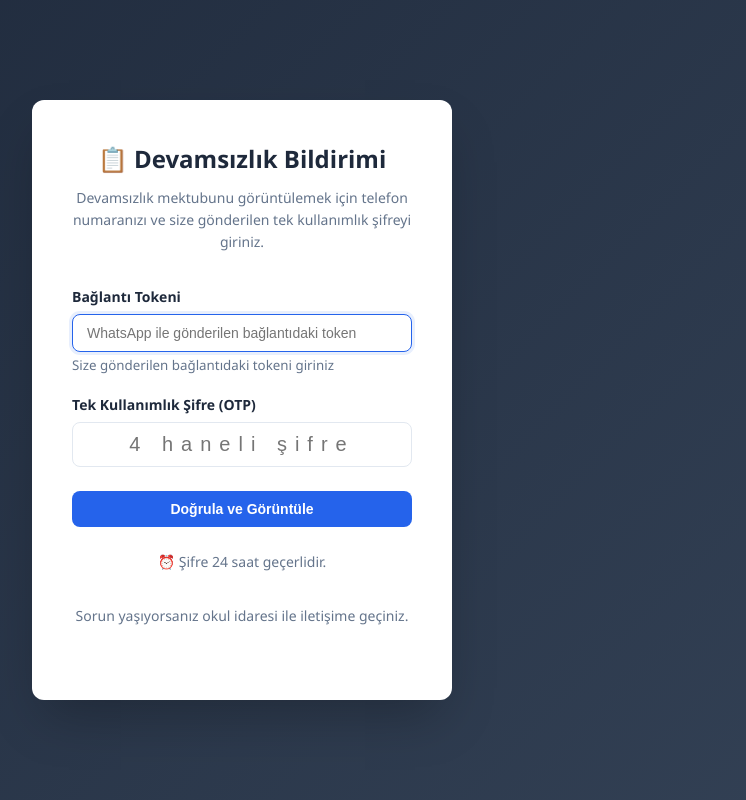
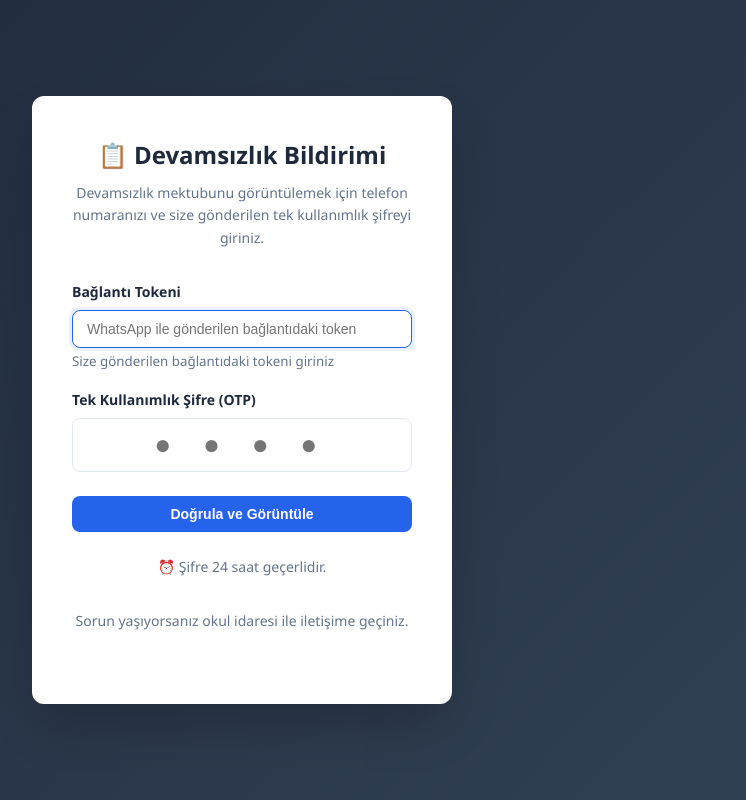
Before and after one commit to zapo-gh/devamsizlik-mektubu, a React (Vite) app in the folder frontend/: page /veli-otp in a window 1280 px wide. Shown: the whole page, without its empty margins (398-1144 px from the left). Built offline with nearby package versions, Linux system fonts and the light colour scheme; no server answers.

Commit message:
UI metin güncellemeleri ve tek seferlik erişim uyarısı kaldırıldı

```diff
--- a/frontend/src/pages/parent/ParentDashboardPage.tsx
+++ b/frontend/src/pages/parent/ParentDashboardPage.tsx
@@ -153,9 +153,7 @@ export default function ParentDashboardPage() {
           Dosyayı İndir
         </a>
 
-        <div style={{ marginTop: 12, textAlign: 'center', fontSize: 11, color: 'var(--text-muted)' }}>
-          <p style={{ margin: 0 }}>Bu sayfa tek seferlik erişim için oluşturulmuştur.</p>
-        </div>
+
       </div>
     </div>
   );
--- a/frontend/src/pages/parent/ParentOTPLoginPage.tsx
+++ b/frontend/src/pages/parent/ParentOTPLoginPage.tsx
@@ -62,10 +62,10 @@ export default function ParentOTPLoginPage() {
               type="text"
               value={code}
               onChange={(e) => setCode(e.target.value)}
-              placeholder="4 haneli şifre"
+              placeholder="● ● ● ●"
               maxLength={4}
               required
-              style={{ fontSize: 20, letterSpacing: 8, textAlign: 'center' }}
+              style={{ fontSize: 28, letterSpacing: 12, textAlign: 'center', fontWeight: 600, caretColor: 'var(--primary)' }}
             />
           </div>
 
--- a/frontend/src/pages/parent/ParentTokenPage.tsx
+++ b/frontend/src/pages/parent/ParentTokenPage.tsx
@@ -132,11 +132,11 @@ export default function ParentTokenPage() {
               type="text"
               value={code}
               onChange={(e) => setCode(e.target.value.replace(/\D/g, ''))}
-              placeholder="4 haneli şifre"
+              placeholder="● ● ● ●"
               maxLength={4}
               required
               autoFocus
-              style={{ fontSize: 24, letterSpacing: 10, textAlign: 'center', fontWeight: 700 }}
+              style={{ fontSize: 28, letterSpacing: 12, textAlign: 'center', fontWeight: 600, caretColor: 'var(--primary)' }}
             />
           </div>
 
```
